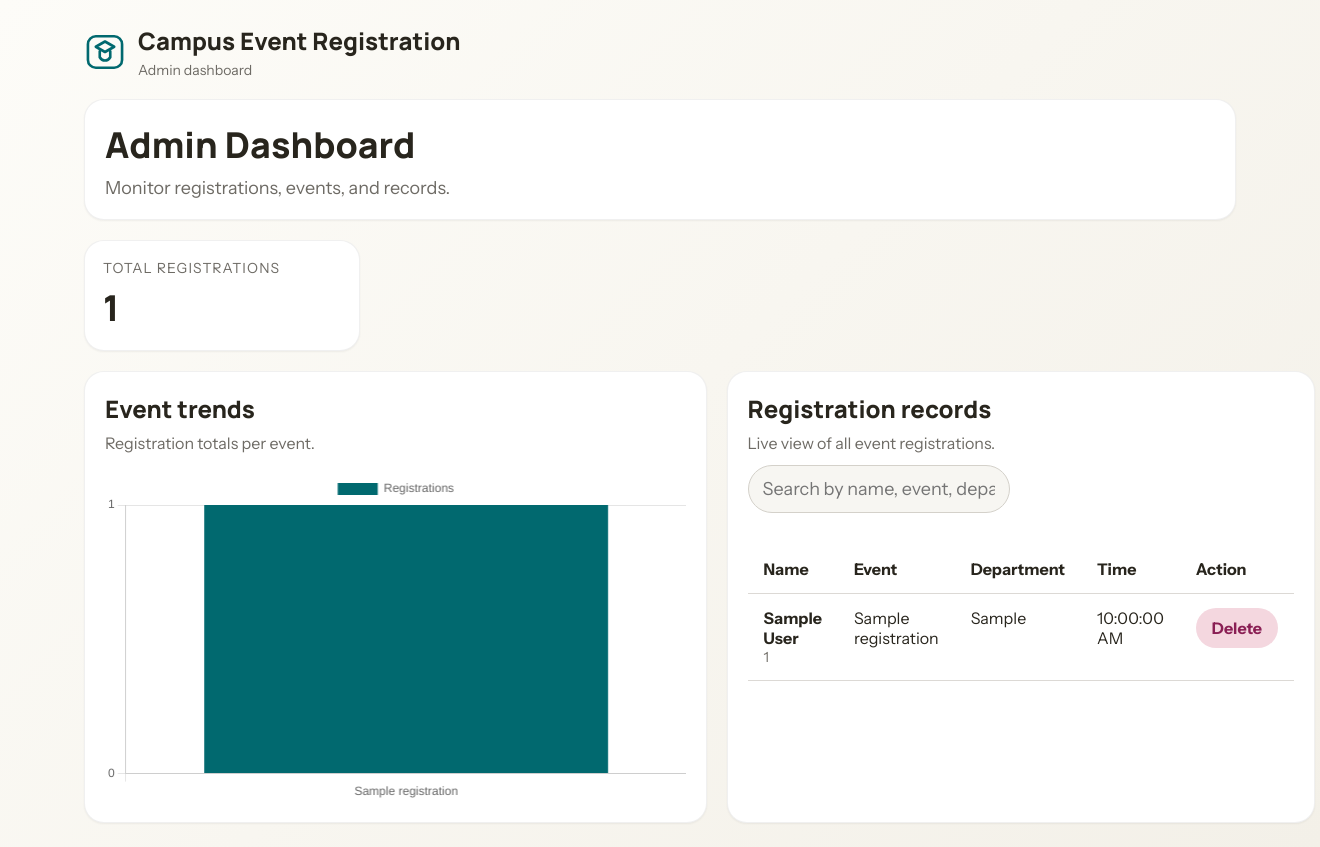
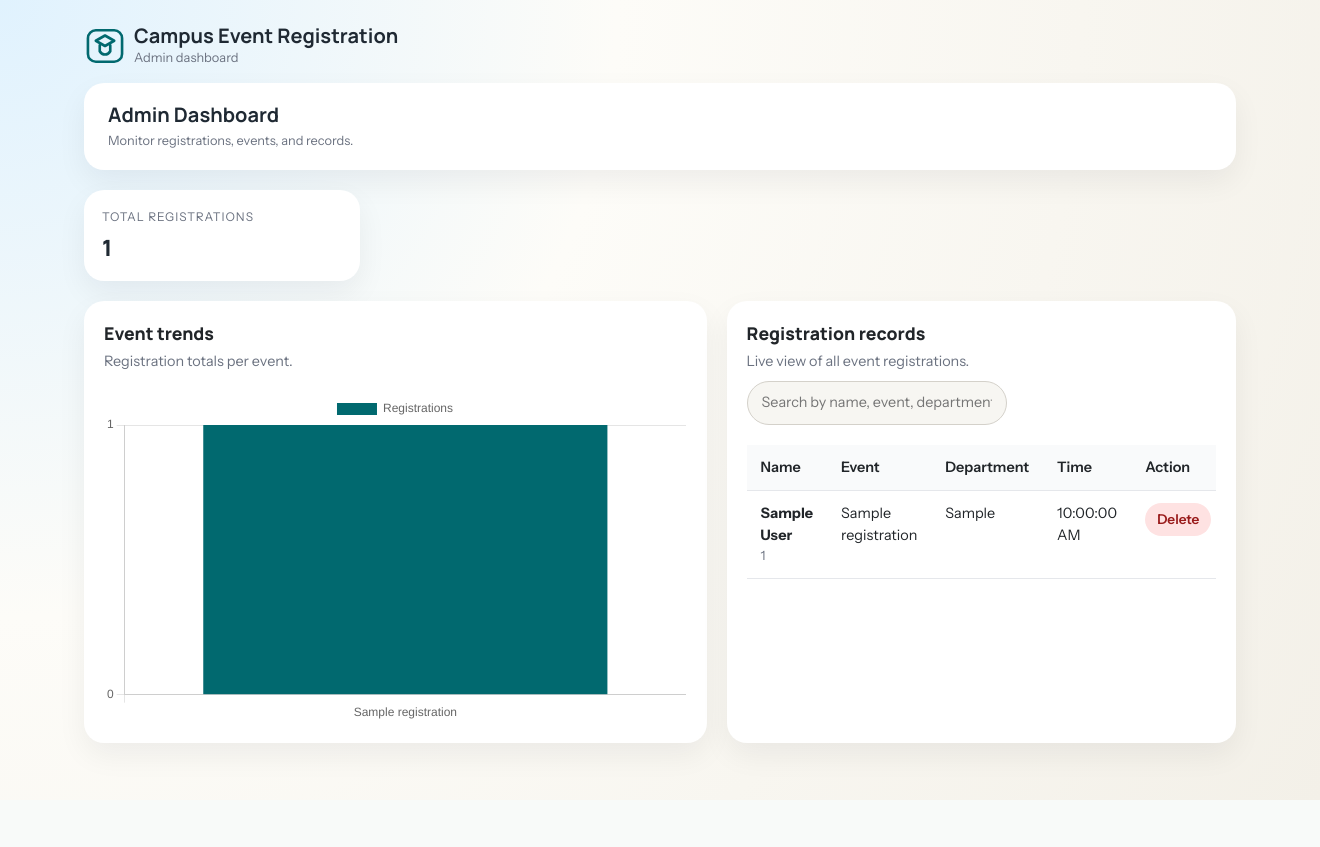
Before and after one commit to vihaanpatel2507-sudo/-project-capstone, a Flask app: page /admin in a window 1320 px wide. After the commit the page ends 800 px from the top, so only its background shows below. Run offline with Flask 3, Linux system fonts and the light colour scheme; tables that the repository leaves empty hold one stand-in row (values such as "Sample post"); some libraries are stand-ins or nearby versions.

Commit message:
Update admin.html

```diff
--- a/templates/admin.html
+++ b/templates/admin.html
@@ -4,6 +4,13 @@
   <meta charset="UTF-8" />
   <meta name="viewport" content="width=device-width, initial-scale=1.0" />
   <title>Campus Event Registration - Admin</title>
+
+  <link
+    href="https://cdn.jsdelivr.net/npm/bootstrap@5.3.3/dist/css/bootstrap.min.css"
+    rel="stylesheet"
+    integrity="sha384-QWTKZyjpPEjISv5WaRU9OFeRpok6YctnYmDr5pNlyT2bRjXh0JMhjY6hW+ALEwIH"
+    crossorigin="anonymous"
+  />
 
   <link rel="preconnect" href="https://fonts.googleapis.com" />
   <link rel="preconnect" href="https://fonts.gstatic.com" crossorigin />
@@ -16,239 +23,134 @@
   <script src="https://cdn.socket.io/4.0.1/socket.io.min.js"></script>
 
   <style>
-    :root {
-      --text-xs: clamp(.75rem, .7rem + .25vw, .875rem);
-      --text-sm: clamp(.875rem, .8rem + .35vw, 1rem);
-      --text-base: clamp(1rem, .95rem + .25vw, 1.125rem);
-      --text-lg: clamp(1.125rem, 1rem + .75vw, 1.5rem);
-      --text-xl: clamp(1.5rem, 1.2rem + 1.25vw, 2.25rem);
-
-      --color-bg: #fdfcf8;
-      --color-surface: #ffffff;
-      --color-surface-2: #f7f6f2;
-      --color-surface-offset: #edeae5;
-      --color-border: #d4d1ca;
-      --color-divider: #dcd9d5;
-      --color-text: #28251d;
-      --color-text-muted: #6e6b65;
-      --color-primary: #01696f;
-      --color-primary-highlight: #cedcd8;
-      --color-success: #437a22;
-      --color-error: #a12c7b;
-
-      --radius-md: .8rem;
-      --radius-lg: 1rem;
-      --radius-xl: 1.25rem;
-      --radius-full: 9999px;
-
-      --shadow-sm: 0 1px 2px rgba(30,30,30,.06);
-
-      --font-display: "Manrope", sans-serif;
-      --font-body: "Instrument Sans", sans-serif;
-    }
-
-    *, *::before, *::after {
-      box-sizing: border-box;
-    }
-
-    html, body {
-      margin: 0;
-      padding: 0;
-      scroll-behavior: smooth;
-    }
-
     body {
       min-height: 100vh;
-      background: linear-gradient(135deg, #fdfcf8, #f3f0e8);
-      color: var(--color-text);
-      font: 400 var(--text-base) var(--font-body);
+      margin: 0;
+      background: radial-gradient(circle at top left, #e0f2fe, #fdfcf8 40%, #f3f0e8);
+      font-family: "Instrument Sans", system-ui, -apple-system, BlinkMacSystemFont, "Segoe UI", sans-serif;
+      color: #1f2933;
     }
-
-    button, input, select, textarea {
-      font: inherit;
-    }
-
-    button {
-      cursor: pointer;
-    }
-
-    a {
-      text-decoration: none;
-      color: inherit;
-    }
-
     .page {
       max-width: 1200px;
       margin: 0 auto;
       padding: 24px;
     }
-
-    .topbar {
-      display: flex;
-      justify-content: space-between;
-      align-items: center;
-      gap: 16px;
-      flex-wrap: wrap;
-      margin-bottom: 20px;
-    }
-
-    .brand {
-      display: flex;
-      gap: 12px;
-      align-items: center;
-    }
-
-    .brand svg {
+    .brand-logo {
       width: 42px;
       height: 42px;
-      color: var(--color-primary);
+      color: #01696f;
     }
-
-    .brand h1 {
-      margin: 0;
-      font: 800 var(--text-lg) var(--font-display);
-    }
-
-    .brand p {
-      margin: 4px 0 0;
-      color: var(--color-text-muted);
-      font-size: var(--text-xs);
-    }
-
     .hero,
     .card,
     .stat {
-      background: var(--color-surface);
-      border: 1px solid rgba(0,0,0,.06);
-      border-radius: var(--radius-xl);
-      box-shadow: var(--shadow-sm);
+      border-radius: 1.25rem;
+      border: none;
+      box-shadow: 0 12px 30px rgba(15, 23, 42, 0.06);
+      background: #ffffff;
     }
-
     .hero {
-      padding: 20px;
+      padding: 20px 24px;
       margin-bottom: 20px;
     }
-
-    .hero h2 {
-      margin: 0 0 8px;
-      font: 800 var(--text-xl) var(--font-display);
-    }
-
-    .hero p {
-      margin: 0;
-      color: var(--color-text-muted);
-    }
-
     .stats {
       display: grid;
       grid-template-columns: repeat(4, 1fr);
       gap: 16px;
       margin: 20px 0;
     }
-
     .stat {
       padding: 18px;
     }
-
     .stat span {
       display: block;
-      font-size: var(--text-xs);
+      font-size: 0.75rem;
       text-transform: uppercase;
       letter-spacing: .08em;
-      color: var(--color-text-muted);
+      color: #6b7280;
       margin-bottom: 6px;
     }
-
     .stat strong {
-      font: 800 var(--text-xl) var(--font-display);
+      font: 800 1.4rem "Manrope", sans-serif;
     }
-
     .grid {
       display: grid;
       gap: 20px;
     }
-
     .two {
       grid-template-columns: 1.1fr .9fr;
     }
-
     .card-head {
       padding: 20px 20px 0;
     }
-
     .card-head h3 {
       margin: 0;
-      font: 800 var(--text-lg) var(--font-display);
+      font: 800 1.1rem "Manrope", sans-serif;
     }
-
     .card-head p {
-      margin: 8px 0 0;
-      color: var(--color-text-muted);
-      font-size: var(--text-sm);
+      margin: 6px 0 0;
+      color: #6b7280;
+      font-size: 0.9rem;
     }
-
     .card-body {
       padding: 20px;
     }
-
     .table-wrap {
       max-height: 520px;
       overflow: auto;
     }
-
     table {
       width: 100%;
       border-collapse: collapse;
     }
-
     th, td {
-      padding: 14px 16px;
-      border-bottom: 1px solid var(--color-divider);
+      padding: 12px 14px;
+      border-bottom: 1px solid #e5e7eb;
       text-align: left;
       vertical-align: top;
-      font-size: var(--text-sm);
+      font-size: 0.9rem;
     }
-
     th {
       position: sticky;
       top: 0;
-      background: var(--color-surface);
+      background: #f9fafb;
       z-index: 1;
+      font-weight: 600;
     }
-
     .btn {
+      border-radius: 999px;
+      font-size: 0.85rem;
+      font-weight: 600;
+    }
+    .btn-main {
+      background: #01696f;
+      color: #fff;
+      border-color: #01696f;
+    }
+    .btn-main:hover {
+      background: #035761;
+      border-color: #035761;
+    }
+    .btn.secondary {
+      background: #edeae5;
+      color: #111827;
       border: none;
-      border-radius: var(--radius-full);
-      padding: 10px 16px;
-      background: var(--color-primary);
-      color: #fff;
-      font-weight: 700;
-      font-size: var(--text-sm);
     }
-
-    .btn.secondary {
-      background: var(--color-surface-offset);
-      color: var(--color-text);
+    .delete-btn {
+      background: #fee2e2 !important;
+      color: #991b1b !important;
     }
-
-    .delete-btn {
-      background: #f4d7df !important;
-      color: #8a1f54 !important;
+    .search {
+      padding: 10px 14px;
+      border-radius: 999px;
+      border: 1px solid #d4d1ca;
+      background: #f7f6f2;
+      min-width: 260px;
+      font-size: 0.9rem;
     }
-
-    .search {
-      padding: 12px 14px;
-      border-radius: var(--radius-full);
-      border: 1px solid var(--color-border);
-      background: var(--color-surface-2);
-      min-width: 260px;
+    .muted {
+      color: #6b7280;
+      font-size: 0.8rem;
     }
-
-    .muted {
-      color: var(--color-text-muted);
-      font-size: var(--text-xs);
-    }
-
     @media (max-width: 960px) {
       .two,
       .stats {
@@ -259,23 +161,23 @@
 </head>
 <body>
   <div class="page">
-    <header class="topbar">
-      <div class="brand">
-        <svg viewBox="0 0 64 64" fill="none" aria-label="CampusFlow logo">
+    <header class="d-flex justify-content-between align-items-center mb-3 flex-wrap gap-3">
+      <div class="d-flex align-items-center gap-2">
+        <svg class="brand-logo" viewBox="0 0 64 64" fill="none" aria-label="CampusFlow logo">
           <rect x="6" y="8" width="52" height="48" rx="12" stroke="currentColor" stroke-width="4"></rect>
           <path d="M18 24L32 16L46 24L32 32L18 24Z" stroke="currentColor" stroke-width="4" stroke-linejoin="round"></path>
           <path d="M24 31V40C24 40 27 45 32 45C37 45 40 40 40 40V31" stroke="currentColor" stroke-width="4" stroke-linecap="round"></path>
         </svg>
         <div>
-          <h1>Campus Event Registration</h1>
-          <p>Admin dashboard</p>
+          <h1 class="h5 mb-0 fw-bold" style="font-family: 'Manrope', sans-serif;">Campus Event Registration</h1>
+          <p class="mb-0 muted">Admin dashboard</p>
         </div>
       </div>
     </header>
 
     <section class="hero">
-      <h2>Admin Dashboard</h2>
-      <p>Monitor registrations, events, and records.</p>
+      <h2 class="h5 mb-1 fw-bold" style="font-family: 'Manrope', sans-serif;">Admin Dashboard</h2>
+      <p class="mb-0 muted">Monitor registrations, events, and records.</p>
     </section>
 
     <section class="stats">
@@ -301,7 +203,7 @@
           <h3>Registration records</h3>
           <p>Live view of all event registrations.</p>
 
-          <div style="margin: 12px 0; display: flex; gap: 12px; align-items: center;">
+          <div class="mt-2 d-flex gap-2 align-items-center flex-wrap">
             <input
               id="searchBox"
               class="search"
@@ -330,6 +232,12 @@
       </article>
     </section>
   </div>
+
+  <script
+    src="https://cdn.jsdelivr.net/npm/bootstrap@5.3.3/dist/js/bootstrap.bundle.min.js"
+    integrity="sha384-YvpcrYf0tY3lHB60NNkmXc5s9fDVZLESaAA55NDzOxhy9GkcIdslK1eN7N6jIeHz"
+    crossorigin="anonymous"
+  ></script>
 
   <script>
     let registrations = [];
```
